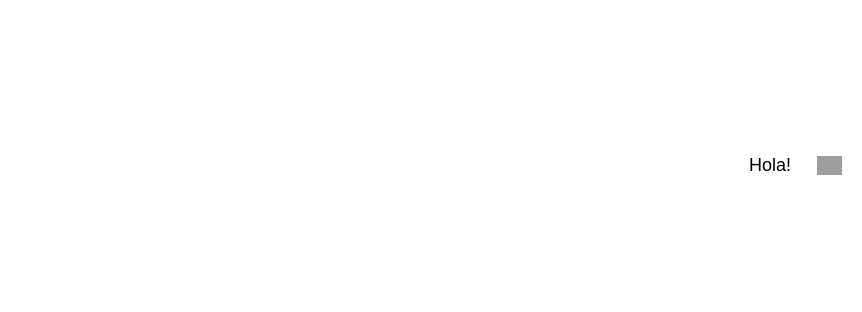
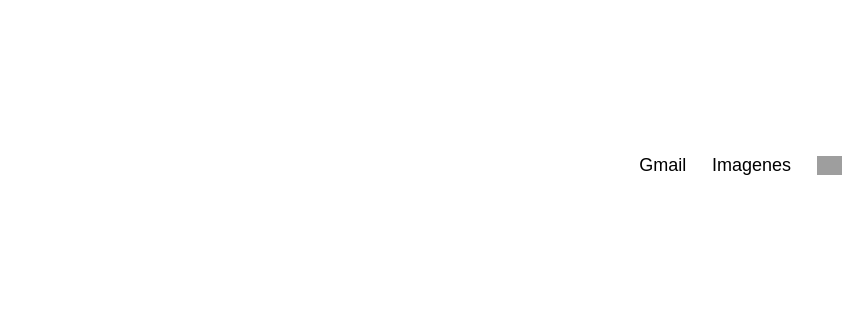
Before and after one commit to domakedev/Google-Clon, a plain HTML site: page index.HTML in a window 1280 px wide. Shown: the top 312 px of the page, 0-862 px from the left. Drawn offline with Linux system fonts and the light colour scheme; grey boxes are pictures that could not be loaded.

Commit message:
Se corrigio textos del HEAD

```diff
--- a/index.HTML
+++ b/index.HTML
@@ -11,7 +11,8 @@
     <header>
         <nav>
             <ul class="container">
-                <li>Hola!</li>
+                <li>Gmail</li>
+                <li>Imagenes</li>
                 <li class="menu__icon"></li>
                 <li >
                     <img class="menu__image" src="https://lh3.googleusercontent.com/ogw/ADGmqu90P3KSyPlcZaQL7pffD5yKQk-sphNj_lJPj01xw-M=s32-c-mo" alt="">
```
